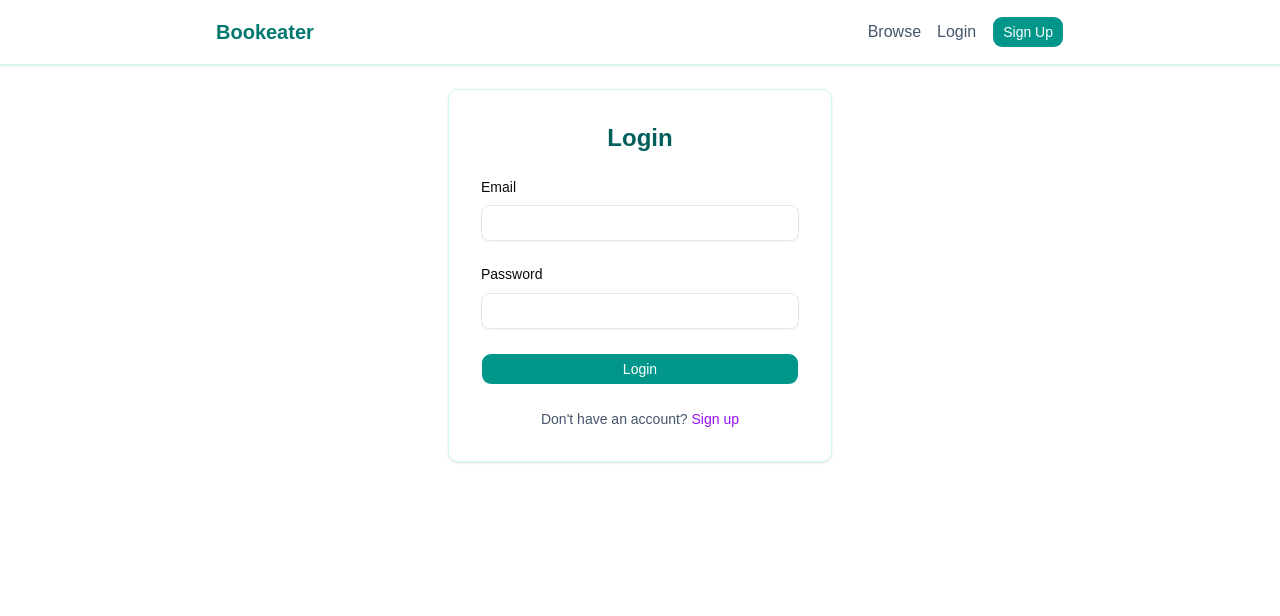
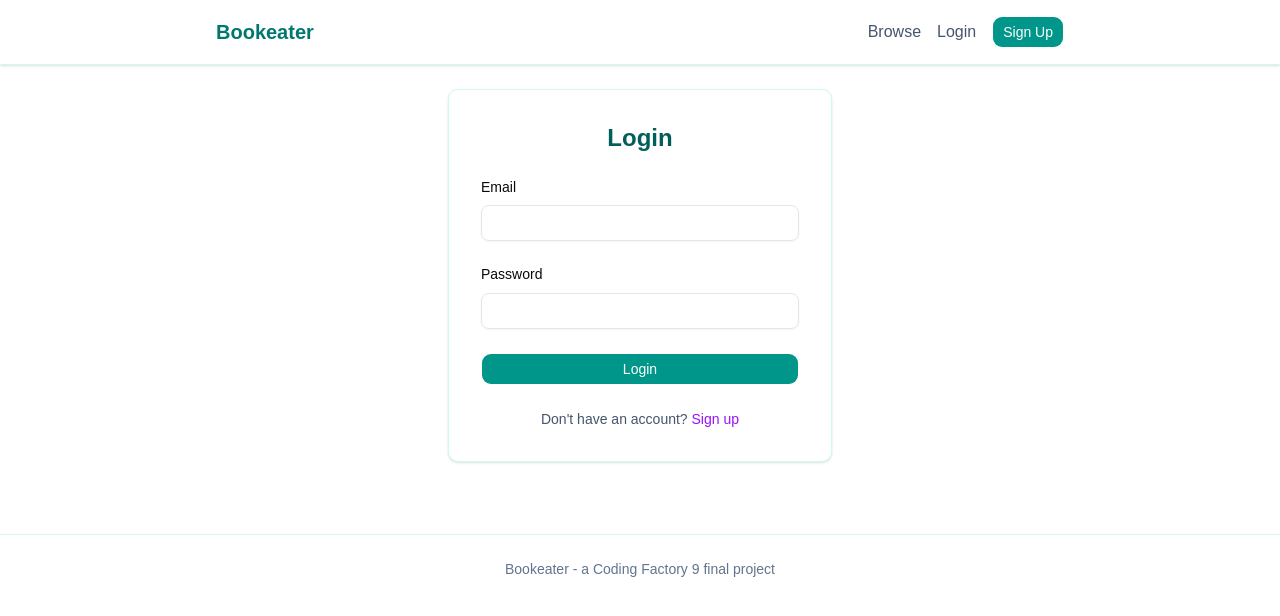
Before and after one commit to alzacharakis-oss/bookeater-app, a React (Vite) app in the folder frontend/: page /login in a window 1280 px wide. Shown: the top 616 px of the page. Built offline with nearby package versions, Linux system fonts and the light colour scheme.

Commit message:
chore: Added password complexity requirements (front end) and site footer

```diff
--- a/frontend/src/App.tsx
+++ b/frontend/src/App.tsx
@@ -6,6 +6,7 @@ import HomePage from '@/pages/HomePage';
 import LoginPage from '@/pages/LoginPage';
 import RegisterPage from '@/pages/RegisterPage';
 import MyBooksPage from '@/pages/MyBooksPage';
+import Footer from "@/components/Footer.tsx";
 
 function App() {
   return (
@@ -19,6 +20,7 @@ function App() {
             <Route path="/my-books" element={<MyBooksPage />} />
             </Routes>
         </main>
+         <Footer />
         <Toaster />
       </AuthProvider>
   );
--- /dev/null
+++ b/frontend/src/components/Footer.tsx
@@ -0,0 +1,8 @@
+
+export default function Footer() {
+    return (
+        <footer className="border-t border-teal-100 mt-12 py-6 text-center text-sm text-slate-500">
+            <p> Bookeater - a Coding Factory 9 final project</p>
+        </footer>
+    );
+}
--- a/frontend/src/components/Navbar.tsx
+++ b/frontend/src/components/Navbar.tsx
@@ -24,7 +24,6 @@ export default function Navbar() {
                     <Link to="/" className="text-slate-600 hover:text-teal-600 transition-colors">
                         Browse
                     </Link>
-
 
                  {isAuthenticated ? (
                     <>
--- a/frontend/src/schemas/auth.ts
+++ b/frontend/src/schemas/auth.ts
@@ -10,7 +10,12 @@ export type LoginFields = z.infer<typeof loginSchema>;
 export const registerSchema = z.object({
     username: z.string().trim().min(5, 'Username must be at least 5 characters'),
     email: z.string().trim().email('Please enter a valid email address'),
-    password: z.string().trim().min(8, 'Password must be at least 8 characters'),
+    password: z
+        .string()
+        .trim()
+        .min(8, 'Password must be at least 8 characters')
+        .regex(/[A-Z]/, 'Password must contain at least one uppercase letter')
+        .regex(/[0-9]/, 'Password must contain at least one number letter'),
 });
 
 export type RegisterFields = z.infer<typeof registerSchema>;
```
